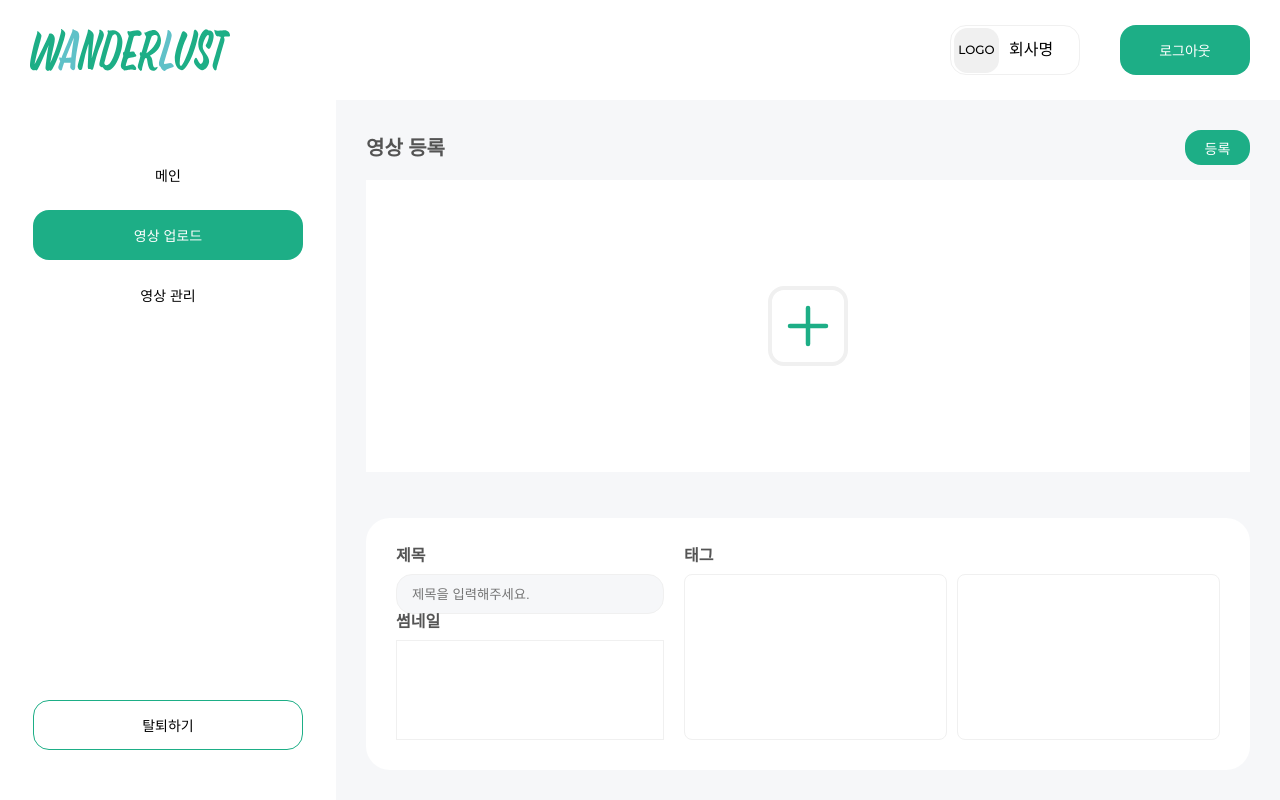
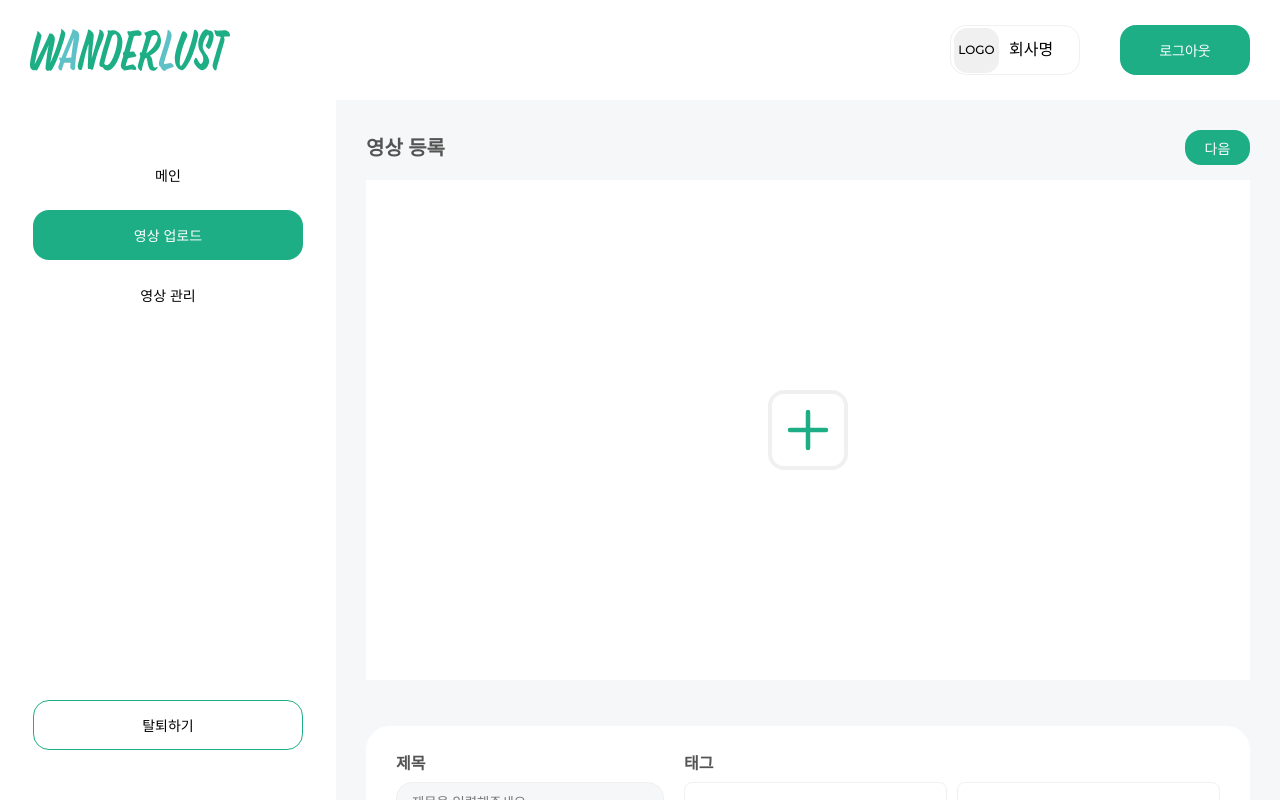
Before and after one commit to CSID-DGU/2023-S-VSA-blackshoes-3, a React (Vite) app: page /home/1/upload in a window 1280 px wide. Built offline with nearby package versions, Linux system fonts and the light colour scheme.

Commit message:
Feat: Add video preview on upload page

```diff
--- a/src/components/Home/UploadStyle.jsx
+++ b/src/components/Home/UploadStyle.jsx
@@ -34,7 +34,7 @@ export const VideoInput = styled.input`
 
 export const VideoInputSection = styled.section`
   width: 100%;
-  height: 500px;
+  min-height: 500px;
   position: relative;
   background-color: ${(props) => props.theme.bgColor};
 `;
@@ -65,6 +65,13 @@ export const SpinnerBox = styled.section`
   top: 50%;
   left: 50%;
   transform: translate(-50%, -50%);
+  z-index: 1;
+`;
+
+export const VideoPreview = styled.video`
+  width: 100%;
+  max-height: 100%;
+  object-fit: cover;
 `;
 
 export const UploadedState = styled.span`
@@ -133,6 +140,7 @@ export const TitleThumbnailWrapper = styled(TitleWrapper)``;
 
 export const VideoThumbnailSection = styled(VideoInputSection)`
   height: 100px;
+  min-height: auto;
   border: ${(props) => `1px solid ${props.theme.lightGray}`};
   @media all and (max-width: 900px) {
     height: 120px;
--- a/src/pages/Upload.jsx
+++ b/src/pages/Upload.jsx
@@ -26,6 +26,7 @@ import {
   TitleWrapper,
   VideoInput,
   VideoInputSection,
+  VideoPreview,
   VideoThumbnailSection,
   VideoThumbnailUploadButton,
   VideoThumbnailUploadInput,
@@ -52,6 +53,7 @@ const Upload = () => {
   const { setPage } = useContext(GlobalContext);
   const [loading, setLoading] = useState(false);
   const [videoFile, setVideoFile] = useState(null);
+  const [preview, setPreview] = useState(null);
   const [regionTag, setRegionTag] = useState([]);
   const [themeTag, setThemeTag] = useState([]);
 
@@ -59,6 +61,11 @@ const Upload = () => {
   const handleVideoChange = (e) => {
     const file = e.target.files[0];
     if (file) {
+      const reader = new FileReader();
+      reader.onloadend = () => {
+        setPreview(reader.result);
+      };
+      reader.readAsDataURL(file);
       setVideoFile(file);
     } else {
       setVideoFile(null);
@@ -73,18 +80,15 @@ const Upload = () => {
         const formData = new FormData();
         formData.append("video", videoFile);
         await axios
-          .post(
-            `http://13.125.69.94:8021/upload-service/videos/${userId}`,
-            formData,
-            {
-              headers: {
-                "Content-Type": "multipart/form-data",
-              },
-            }
-          )
+          .post(`http://13.125.69.94:8021/upload-service/videos/${userId}`, formData, {
+            headers: {
+              "Content-Type": "multipart/form-data",
+            },
+          })
           .then((res) => {
             console.log(res);
             setLoading(false);
+            alert("영상이 업로드되었습니다.");
           });
       } catch (err) {
         console.log(err);
@@ -109,20 +113,11 @@ const Upload = () => {
         <VideoUploadSection>
           <TitleBetweenBox>
             <SpanTitle>영상 등록</SpanTitle>
-            <ColorButton
-              width="65px"
-              style={{ height: "35px" }}
-              onClick={handleVideoUpload}
-            >
-              등록
+            <ColorButton width="65px" style={{ height: "35px" }} onClick={handleVideoUpload}>
+              다음
             </ColorButton>
           </TitleBetweenBox>
-          <VideoInput
-            type="file"
-            accept="video/*"
-            id="video-input"
-            onChange={handleVideoChange}
-          />
+          <VideoInput type="file" accept="video/*" id="video-input" onChange={handleVideoChange} />
           <VideoInputSection>
             <VideoUploadButton htmlFor="video-input" videofile={videoFile}>
               <FullIcon src={Plus} alt="plus-icon" loading="lazy" />
@@ -132,10 +127,10 @@ const Upload = () => {
                 <HashLoader color="#1DAE86" />
               </SpinnerBox>
             )}
-            {videoFile && (
-              <video controls width="100%">
-                <source src={videoFile} type="video/mp4" />
-              </video>
+            {preview && (
+              <VideoPreview controls>
+                <source src={preview} type="video/mp4" />
+              </VideoPreview>
             )}
           </VideoInputSection>
           <br />
```
